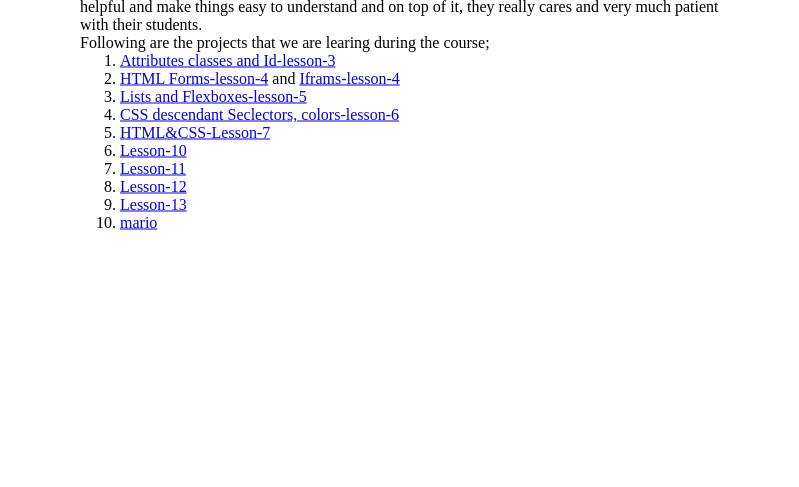
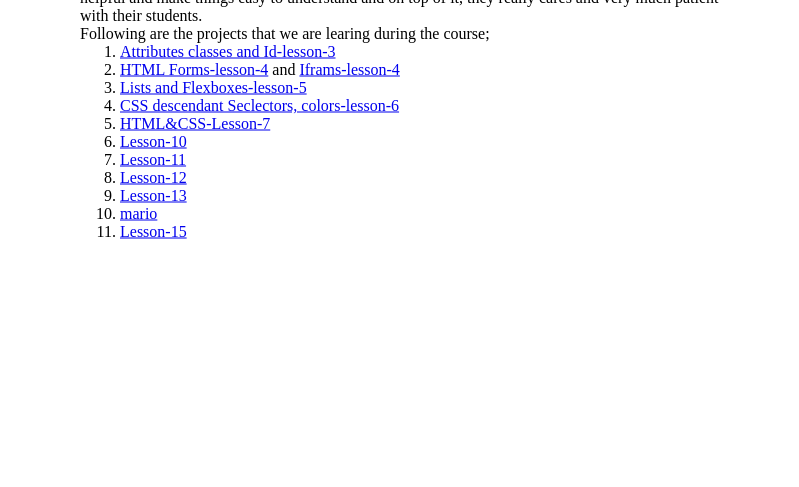
Before and after one commit to ashisohail/redi-school-projects, a plain HTML site: page index.html in a window 1280 px wide. Shown: the part 313-800 px from the top of the page, without its empty margins (240-1039 px from the left). Drawn offline with Linux system fonts and the light colour scheme.

```diff
--- a/index.html
+++ b/index.html
@@ -57,6 +57,7 @@
         <li><a href="lesson-12.html"> Lesson-12</a></li>
         <li><a href="lesson-13.html"> Lesson-13</a></li>
         <li><a href="mario.html"> mario</a></li>
+        <li><a href="lesson-15.html"> Lesson-15</a></li>
         <!-- <li><a href="lesson-8.html"> Lesson-8</a></li> -->
       </ol>
     </div>
```
